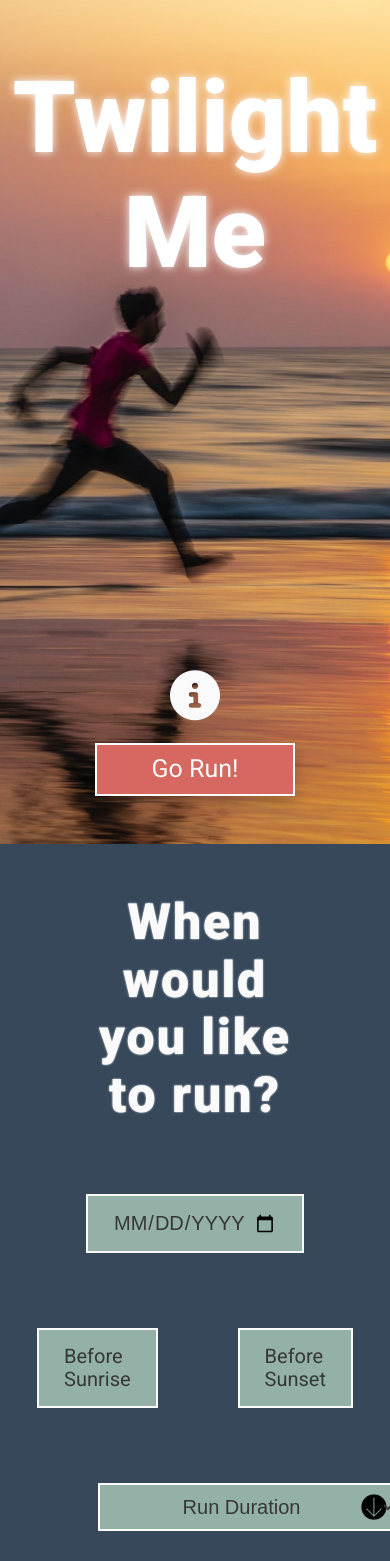
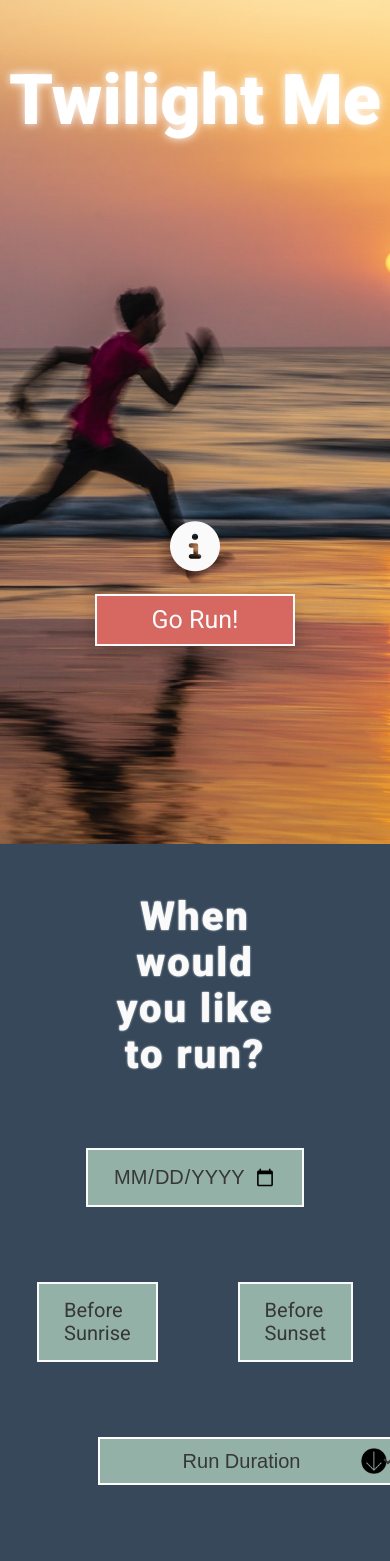
Before and after one commit to myTonyPony/projectSix, a React (Create React App) app: page / in a window 390 px wide. Shown: the top 1561 px of the page. Built offline with nearby package versions, Linux system fonts and the light colour scheme.

Commit message:
added media queries to header and form sections

```diff
--- a/src/components/Form/_form.scss
+++ b/src/components/Form/_form.scss
@@ -1,5 +1,5 @@
 .formSection {
-  background-color: #36485A;
+  background-color: #36485a;
   height: 100vh;
 }
 
@@ -28,7 +28,7 @@ form {
   }
   .dateLabel {
     margin: 10px;
-    font-family: 'Roboto';
+    font-family: "Roboto";
     font-size: 24px;
   }
   .dateParent {
@@ -39,7 +39,7 @@ form {
   }
   input[type="date"] {
     width: auto;
-    font-size: 20px;
+    font-size: 2rem;
     text-transform: uppercase;
     border: none;
     border: 2px solid $white;
@@ -52,7 +52,7 @@ form {
   .radioParent label {
     margin: 40px;
     padding: 15px 25px;
-    font-size: 20px;
+    font-size: 2rem;
     display: flex;
     width: auto;
     justify-content: center;
@@ -62,13 +62,13 @@ form {
     color: $black;
   }
 
-// The radio buttons were set to position absolute and off the page so that the meter could be adjusted through the labels
+  // The radio buttons were set to position absolute and off the page so that the meter could be adjusted through the labels
   input[type="radio"] {
     opacity: 0;
     position: absolute;
     left: 1000;
-    &:focus+label,
-    &:checked+label {
+    &:focus + label,
+    &:checked + label {
       background-color: $green;
       color: $black;
       border: 2px solid $red;
@@ -83,7 +83,7 @@ form {
     text-align: center;
     margin-bottom: 10px;
     -moz-appearance: none;
-    background: url('../../assets/noun_Arrow\ Down_91506.png');
+    background: url("../../assets/noun_Arrow\ Down_91506.png");
     background-repeat: no-repeat;
     background-position: right 0.7rem top 50%, 0 0;
     background-size: 3rem;
@@ -108,7 +108,7 @@ form {
     &:hover,
     &:focus {
       color: $yellow;
-      background-color: rgb(160, 64, 58);;
+      background-color: rgb(160, 64, 58);
     }
   }
 }
--- a/src/styles/App.scss
+++ b/src/styles/App.scss
@@ -1,6 +1,7 @@
-@import './variables';
-@import './setup';
-@import './global';
-@import '../components/Header/header';
-@import '../components/Form/form';
-@import '../components/UserTime/usertime';
+@import "./variables";
+@import "./setup";
+@import "./global";
+@import "../components/Header/header";
+@import "../components/Form/form";
+@import "../components/UserTime/usertime";
+@import "./mediaQueries.scss";
--- /dev/null
+++ b/src/styles/mediaQueries.scss
@@ -0,0 +1,44 @@
+//  media queries - 1040px
+
+@media (max-width: 1040px) {
+  .headerContent h1 {
+    font-size: 9rem;
+  }
+}
+
+//  media queries - 930px
+
+@media (max-width: 930px) {
+}
+
+//  media queries - 600px
+
+@media (max-width: 600px) {
+  .headerContent h1 {
+    font-size: 8rem;
+  }
+  form h3 {
+    font-size: 5rem;
+  }
+  .radioParent label {
+    font-size: 1.75rem;
+  }
+}
+
+//  media queries - 557px
+
+@media (max-width: 557px) {
+  .headerContent h1 {
+    font-size: 7rem;
+  }
+  form h3 {
+    font-size: 4rem;
+  }
+  .radioParent label {
+    font-size: 1.25rem;
+    padding: 10px 20px;
+  }
+  select {
+    font-size: 1.25rem;
+  }
+}
```
